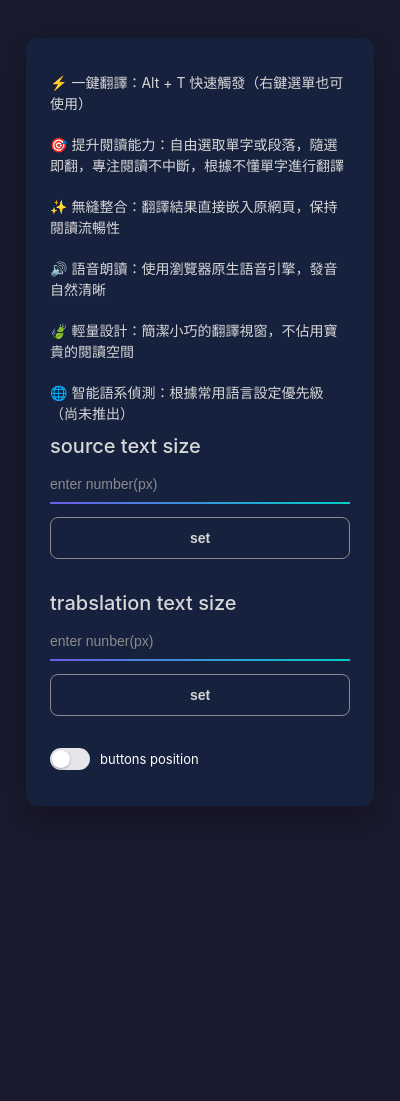
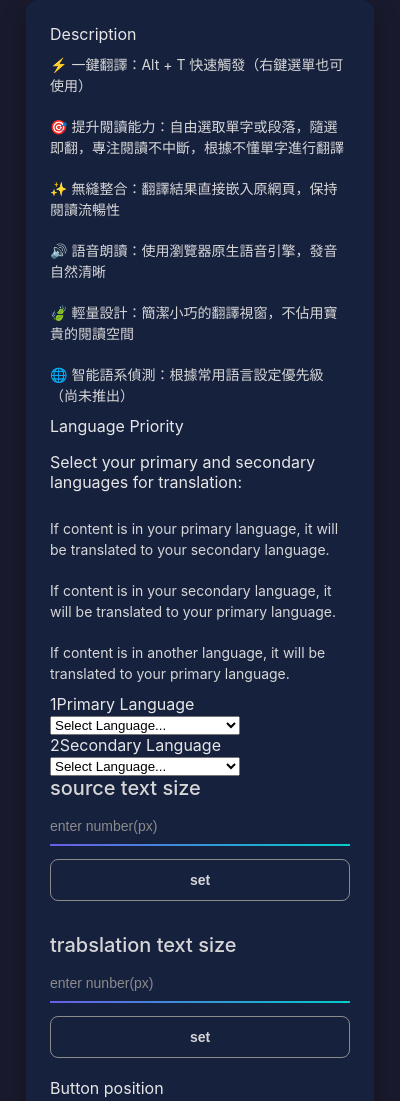
Before and after one commit to linyuhao8/fluent-translation-extension, a browser extension: page frontend/popup/popup.html in a window 400 px wide. Shown: the top 1101 px of the page. Before the commit the page ends 844 px from the top, so only its background shows below. Drawn offline with Linux system fonts and the light colour scheme.

Commit message:
Add language-section to popuphtml

```diff
--- a/frontend/popup/popup.html
+++ b/frontend/popup/popup.html
@@ -8,7 +8,8 @@
   </head>
   <body>
     <div class="popup-container">
-      <ul>
+      <span class="popup-title">Description</span>
+      <ul class="popup-ul">
         <li>⚡️ 一鍵翻譯：Alt + T 快速觸發（右鍵選單也可使用）</li>
         <li>
           🎯
@@ -19,9 +20,104 @@
         <li>🍃 輕量設計：簡潔小巧的翻譯視窗，不佔用寶貴的閱讀空間</li>
         <li>🌐 智能語系偵測：根據常用語言設定優先級（尚未推出）</li>
       </ul>
+      <span class="popup-title">Language Priority</span>
+
+      <div class="language-select-container">
+        <div class="language-explanation">
+          <p>Select your primary and secondary languages for translation:</p>
+          <ul>
+            <li>
+              If content is in your primary language, it will be translated to
+              your secondary language.
+            </li>
+            <li>
+              If content is in your secondary language, it will be translated to
+              your primary language.
+            </li>
+            <li>
+              If content is in another language, it will be translated to your
+              primary language.
+            </li>
+          </ul>
+        </div>
+
+        <div class="language-options">
+          <div class="language-section">
+            <label class="language-label"
+              ><span class="priority-indicator">1</span>Primary Language</label
+            >
+            <div class="custom-select">
+              <select
+                class="language-select-first language-select"
+                id="primary-language"
+              >
+                <option value="">Select Language...</option>
+                <option value="en">English</option>
+                <option value="zh-TW">Traditional Chinese繁體中文</option>
+                <option value="zh-CN">Simplified Chinese簡體中文</option>
+                <option value="ja">Japanese</option>
+                <option value="ko">Korean</option>
+                <option value="es">Spanish</option>
+                <option value="fr">French</option>
+                <option value="de">German</option>
+                <option value="ru">Russian</option>
+                <option value="it">Italian</option>
+                <option value="pt">Portuguese</option>
+                <option value="vi">Vietnamese</option>
+                <option value="th">Thai</option>
+                <option value="id">Indonesian</option>
+                <option value="tr">Turkish</option>
+                <option value="nl">Dutch</option>
+                <option value="pl">Polish</option>
+                <option value="sv">Swedish</option>
+                <option value="uk">Ukrainian</option>
+                <option value="ar">Arabic</option>
+                <option value="he">Hebrew</option>
+              </select>
+            </div>
+          </div>
+
+          <div class="language-section">
+            <label class="language-label"
+              ><span class="priority-indicator">2</span>Secondary
+              Language</label
+            >
+            <div class="custom-select">
+              <select
+                class="language-select-first language-select"
+                id="secondary-language"
+              >
+                <option value="">Select Language...</option>
+                <option value="en">English</option>
+                <option value="zh-TW">Traditional Chinese繁體中文</option>
+                <option value="zh-CN">Simplified Chinese簡體中文</option>
+                <option value="ja">Japanese</option>
+                <option value="ko">Korean</option>
+                <option value="es">Spanish</option>
+                <option value="fr">French</option>
+                <option value="de">German</option>
+                <option value="ru">Russian</option>
+                <option value="it">Italian</option>
+                <option value="pt">Portuguese</option>
+                <option value="vi">Vietnamese</option>
+                <option value="th">Thai</option>
+                <option value="id">Indonesian</option>
+                <option value="tr">Turkish</option>
+                <option value="nl">Dutch</option>
+                <option value="pl">Polish</option>
+                <option value="sv">Swedish</option>
+                <option value="uk">Ukrainian</option>
+                <option value="ar">Arabic</option>
+                <option value="he">Hebrew</option>
+              </select>
+            </div>
+          </div>
+        </div>
+      </div>
+
       <div class="flex-group">
         <div class="input-group">
-          <label class="input-label">trabslation text size</label>
+          <label class="input-label popup-title">trabslation text size</label>
           <input
             type="number"
             id="translation-text-size-input"
@@ -39,7 +135,7 @@
         </div>
 
         <div class="input-group">
-          <label class="input-label">source text size</label>
+          <label class="input-label popup-title">source text size</label>
           <input
             type="number"
             id="translate-source-size-input"
@@ -56,6 +152,7 @@
           </button>
         </div>
       </div>
+      <span class="popup-title">Button position</span>
       <div class="switch-container">
         <label class="switch">
           <input type="checkbox" id="buttonsPositionToggle" />
```
